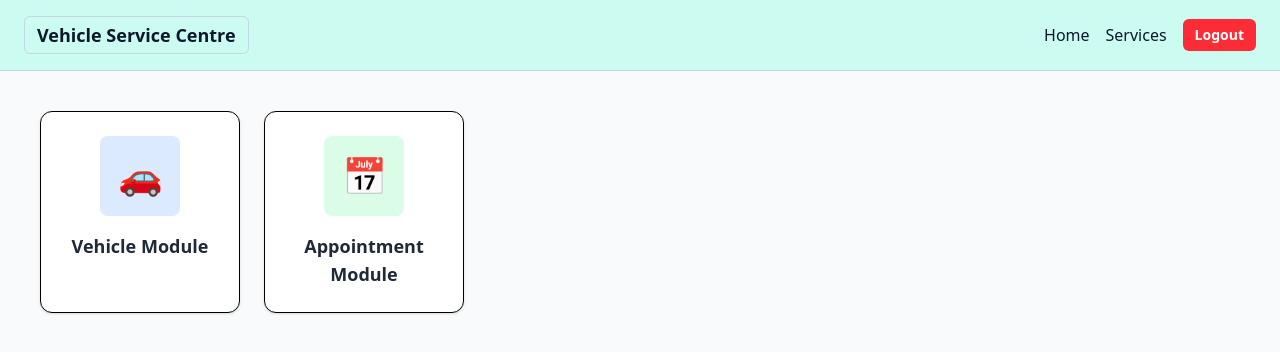
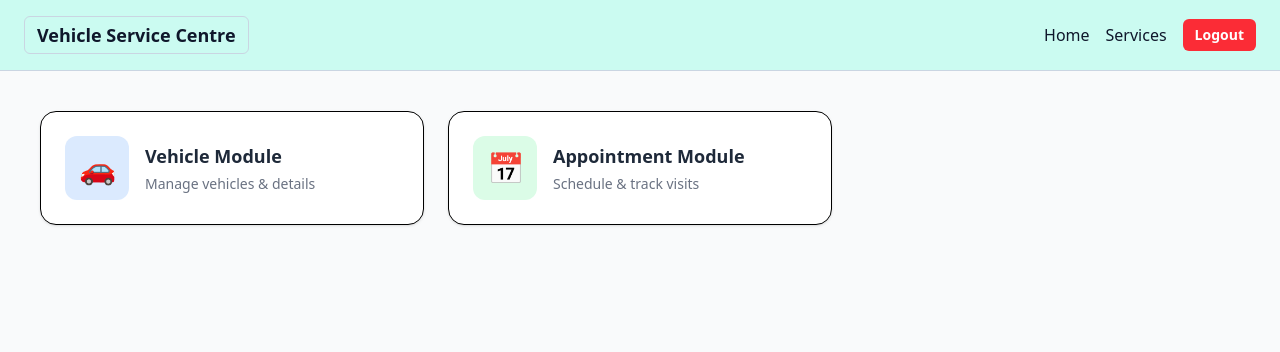
Before and after one commit to Developershaha/vehicleserviceandmaintenancecentre_frontend, a React (Vite) app: page /dashboard in a window 1280 px wide. Shown: the top 352 px of the page. Built offline with nearby package versions, Linux system fonts and the light colour scheme.

Commit message:
made changes doen

```diff
--- a/src/components/module/vehicle/VehicleModuleCard.tsx
+++ b/src/components/module/vehicle/VehicleModuleCard.tsx
@@ -6,53 +6,69 @@ const VehicleModuleCard = () => {
   const { userType } = useAppSelector((state) => state.auth);
 
   return (
-    <div className="flex gap-6">
+    <div className="grid grid-cols-1 gap-6 sm:grid-cols-2 lg:grid-cols-3">
       {/* Vehicle Module */}
       <div
         onClick={() => navigate("/vehicles")}
-        className="cursor-pointer w-1/6 rounded-xl border bg-white p-6 shadow-sm transition hover:shadow-md"
+        className="group cursor-pointer rounded-2xl border bg-white p-6 shadow-sm transition
+                   hover:-translate-y-1 hover:shadow-lg"
       >
-        <div className="flex flex-col items-center gap-4">
-          <div className="flex h-20 w-20 items-center justify-center rounded-lg bg-blue-100 text-4xl">
+        <div className="flex items-center gap-4">
+          <div className="flex h-16 w-16 items-center justify-center rounded-xl bg-blue-100 text-3xl">
             🚗
           </div>
 
-          <h3 className="text-center text-lg font-semibold text-gray-800">
+          <div>
+            <h3 className="text-lg font-semibold text-gray-800 group-hover:text-blue-600">
               Vehicle Module
             </h3>
+            <p className="mt-1 text-sm text-gray-500">
+              Manage vehicles & details
+            </p>
+          </div>
         </div>
       </div>
 
       {/* Appointment Module */}
       <div
         onClick={() => navigate("/appointments")}
-        className="cursor-pointer w-1/6 rounded-xl border bg-white p-6 shadow-sm transition hover:shadow-md"
+        className="group cursor-pointer rounded-2xl border bg-white p-6 shadow-sm transition
+                   hover:-translate-y-1 hover:shadow-lg"
       >
-        <div className="flex flex-col items-center gap-4">
-          <div className="flex h-20 w-20 items-center justify-center rounded-lg bg-green-100 text-4xl">
+        <div className="flex items-center gap-4">
+          <div className="flex h-16 w-16 items-center justify-center rounded-xl bg-green-100 text-3xl">
             📅
           </div>
 
-          <h3 className="text-center text-lg font-semibold text-gray-800">
+          <div>
+            <h3 className="text-lg font-semibold text-gray-800 group-hover:text-green-600">
               Appointment Module
             </h3>
+            <p className="mt-1 text-sm text-gray-500">
+              Schedule & track visits
+            </p>
+          </div>
         </div>
       </div>
 
-      {/* User Module */}
+      {/* User Module (Admin only) */}
       {userType === "admin" && (
         <div
           onClick={() => navigate("/users")}
-          className="cursor-pointer w-1/6 rounded-xl border bg-white p-6 shadow-sm transition hover:shadow-md"
+          className="group cursor-pointer rounded-2xl border bg-white p-6 shadow-sm transition
+                     hover:-translate-y-1 hover:shadow-lg"
         >
-          <div className="flex flex-col items-center gap-4">
-            <div className="flex h-20 w-20 items-center justify-center rounded-lg bg-purple-100 text-4xl">
+          <div className="flex items-center gap-4">
+            <div className="flex h-16 w-16 items-center justify-center rounded-xl bg-purple-100 text-3xl">
               👤
             </div>
 
-            <h3 className="text-center text-lg font-semibold text-gray-800">
+            <div>
+              <h3 className="text-lg font-semibold text-gray-800 group-hover:text-purple-600">
                 User Module
               </h3>
+              <p className="mt-1 text-sm text-gray-500">Manage system users</p>
+            </div>
           </div>
         </div>
       )}
```
Lines whose indentation alone changed are shown as unchanged.
